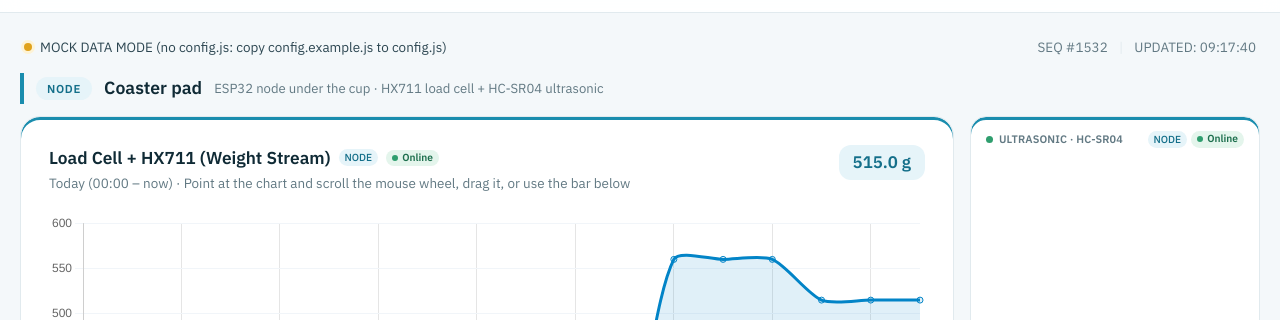
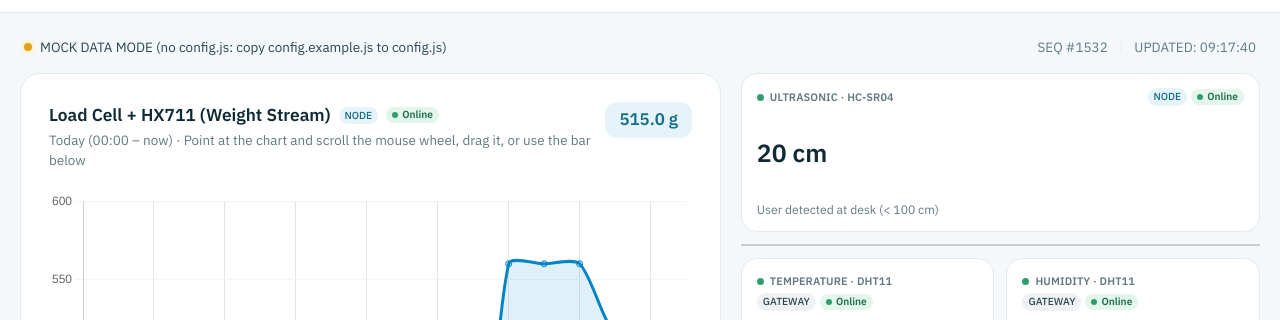
Before and after one commit to FooCKarn/SmartCoaster, a plain HTML site: page dashboard/sensors.html in a window 1280 px wide. Shown: the part 52-372 px from the top of the page. Drawn offline with nearby package versions, Linux system fonts and the light colour scheme; some packages are replaced by stand-ins of ours; a script that the page names is missing.

Commit message:
dahshboard layout

```diff
--- a/dashboard/sensors.html
+++ b/dashboard/sensors.html
@@ -66,14 +66,8 @@
     <button type="submit">Sign in</button>
   </form>
 
-  <!-- NODE board: coaster pad (HX711 load cell + HC-SR04) -->
-  <section class="board-section board-node" aria-labelledby="nodeTitle">
-    <header class="board-head">
-      <span class="board-pill">NODE</span>
-      <h2 class="board-title" id="nodeTitle">Coaster pad</h2>
-      <span class="board-sub">ESP32 node under the cup · HX711 load cell + HC-SR04 ultrasonic</span>
-    </header>
-    <div class="node-grid">
+  <!-- Top Section: Load Cell chart (NODE) + sensor cards grouped by board -->
+  <section class="sensor-layout">
     <div class="card sensor-chart-card">
       <div class="card-header">
         <div>
@@ -100,6 +94,7 @@
       </div>
     </div>
 
+    <div class="sensor-grid">
       <div class="mini-card accent-red" id="card-hcsr04">
         <div class="mini-top">
           <small>ULTRASONIC · HC-SR04</small>
@@ -113,17 +108,8 @@
         </div>
         <span class="mini-foot" id="dDesc">–</span>
       </div>
-    </div>
-  </section>
 
-  <!-- GATEWAY board: sign box (DHT11, KY-038, PIR, ESP-NOW receiver) -->
-  <section class="board-section board-gateway" aria-labelledby="gatewayTitle">
-    <header class="board-head">
-      <span class="board-pill">GATEWAY</span>
-      <h2 class="board-title" id="gatewayTitle">Sign box</h2>
-      <span class="board-sub">ESP32 gateway · DHT11 + KY-038 sound + PIR + ESP-NOW receiver</span>
-    </header>
-    <div class="sensor-grid">
+      <hr class="grid-divider">
       <div class="mini-card accent-yellow" id="card-temp">
         <div class="mini-top">
           <small>TEMPERATURE · DHT11</small>
@@ -197,8 +183,11 @@
         <span class="mini-foot">Rising-edge interrupts on GPIO27 (no polling)</span>
       </div>
     </div>
+  </section>
 
-    <div class="card room-card">
+  <!-- Bottom Section: Room Environment Chart + Embedded Architecture Health -->
+  <section class="bottom-grid" style="margin-top: 20px;">
+    <div class="card">
       <div class="card-header">
         <div>
           <div class="title-row">
@@ -218,10 +207,7 @@
         <span class="chart-scroll-range mono" id="roomScrollRange">–</span>
       </div>
     </div>
-  </section>
 
-  <!-- Firmware status of both boards -->
-  <section class="board-section board-system">
     <div class="card">
       <div class="card-header">
         <div>
--- a/dashboard/style.css
+++ b/dashboard/style.css
@@ -29,10 +29,6 @@
   --red-ink: #a02f2b;
   --gray: #94a7b0;
   --gray-soft: #eef2f4;
-
-  --gw: #5b63c7;
-  --gw-soft: #ecedfa;
-  --gw-ink: #3f46a0;
 
   --radius: 20px;
 }
@@ -473,50 +469,13 @@ a:focus-visible, button:focus-visible {
 }
 
 /* ================= PAGE 2: SENSORS & TIME RANGE CONTROLS ================= */
-/* Board sections: NODE (coaster pad) and GATEWAY (sign box) */
-.board-section { --board: var(--gray); }
-.board-section + .board-section { margin-top: 28px; }
-.board-node { --board: var(--aqua); --board-soft: var(--aqua-soft); --board-ink: var(--aqua-deep); }
-.board-gateway { --board: var(--gw); --board-soft: var(--gw-soft); --board-ink: var(--gw-ink); }
-
-.board-head {
-  display: flex;
-  align-items: center;
-  flex-wrap: wrap;
-  gap: 4px 12px;
-  margin: 0 0 12px;
-  padding: 2px 0 2px 12px;
-  border-left: 4px solid var(--board);
-}
-.board-pill {
-  font-size: 0.72rem;
-  font-weight: 700;
-  letter-spacing: 0.06em;
-  padding: 3px 11px;
-  border-radius: 99px;
-  background: var(--board-soft);
-  color: var(--board-ink);
-}
-.board-title { margin: 0; font-size: 1.1rem; font-weight: 600; color: var(--ink); }
-.board-sub { font-size: 0.82rem; color: var(--muted); }
-
-/* colored strip on top of every card so each card visibly belongs to its board */
-.board-section .card,
-.board-section .mini-card { box-shadow: inset 0 3px 0 var(--board); }
-
-.title-row { display: flex; align-items: center; gap: 8px; flex-wrap: wrap; }
-
-.node-grid {
+.sensor-layout {
   display: grid;
-  grid-template-columns: minmax(0, 1fr) minmax(220px, 290px);
-  gap: 16px;
+  grid-template-columns: minmax(420px, 1.35fr) minmax(0, 1fr);
+  gap: 20px;
   align-items: stretch;
 }
-.node-grid > .mini-card { min-height: 0; }
-.node-grid > .mini-card b { font-size: 2.3rem; }
-@media (max-width: 1120px) { .node-grid { grid-template-columns: 1fr; } }
-
-.board-section > .sensor-grid + .card { margin-top: 12px; }
+@media (max-width: 1120px) { .sensor-layout { grid-template-columns: 1fr; } }
 
 .sensor-chart-card {
   display: flex;
@@ -557,11 +516,27 @@ a:focus-visible, button:focus-visible {
 
 .sensor-grid {
   display: grid;
-  grid-template-columns: repeat(5, minmax(0, 1fr));
+  grid-template-columns: repeat(2, minmax(0, 1fr));
   grid-auto-rows: 1fr;
   gap: 12px;
   min-width: 0;
 }
+@media (max-width: 540px) { .sensor-grid { grid-template-columns: 1fr; } }
+.sensor-grid > .mini-card:last-child { grid-column: 1 / -1; }
+
+/* divider line between the NODE card and the GATEWAY cards */
+.sensor-grid { grid-template-rows: 1fr auto repeat(3, 1fr); }
+.grid-divider {
+  grid-column: 1 / -1;
+  align-self: center;
+  width: 100%;
+  height: 0;
+  margin: 0;
+  border: 0;
+  border-top: 2px solid rgba(15, 42, 53, 0.2);
+}
+.sensor-grid > #card-hcsr04 { grid-column: 1 / -1; }
+.title-row { display: flex; align-items: center; gap: 8px; flex-wrap: wrap; }
 
 .mini-card {
   background: var(--surface);
@@ -616,7 +591,7 @@ a:focus-visible, button:focus-visible {
   border-radius: 99px;
 }
 .node-tag { background: var(--aqua-soft); color: var(--aqua-deep); }
-.gw-tag   { background: var(--gw-soft); color: var(--gw-ink); }
+.gw-tag   { background: var(--gray-soft); color: var(--text); }
 
 .sensor-badge {
   display: inline-flex;
@@ -768,13 +743,17 @@ a:focus-visible, button:focus-visible {
 
 /* Tablet & medium screens (<= 1120px) */
 @media (max-width: 1120px) {
-  /* 5 cards: top row 3 cards, bottom row 2 wider cards */
-  .sensor-grid {
-    grid-template-columns: repeat(6, minmax(0, 1fr));
+  .sensor-layout {
+    grid-template-columns: 1fr;
   }
 
-  .sensor-grid > .mini-card { grid-column: span 2; }
-  .sensor-grid > .mini-card:nth-child(n+4) { grid-column: span 3; }
+  .sensor-grid {
+    grid-template-columns: repeat(3, minmax(0, 1fr));
+  }
+
+  .sensor-grid > .mini-card:last-child {
+    grid-column: span 2;
+  }
 }
 
 /* Small tablet / landscape phone (<= 768px) */
@@ -819,9 +798,9 @@ a:focus-visible, button:focus-visible {
     gap: 10px;
   }
 
-  .sensor-grid > .mini-card,
-  .sensor-grid > .mini-card:nth-child(n+4) { grid-column: auto; }
-  .sensor-grid > .mini-card:last-child { grid-column: 1 / -1; }
+  .sensor-grid > .mini-card:last-child {
+    grid-column: 1 / -1;
+  }
 
   .room-chart-wrap {
     height: 210px;
@@ -875,10 +854,6 @@ a:focus-visible, button:focus-visible {
   .sensor-grid {
     grid-template-columns: 1fr;
   }
-
-  .sensor-grid > .mini-card:last-child { grid-column: auto; }
-
-  .board-sub { flex-basis: 100%; }
 
   .mini-card {
     min-height: auto;
```
Also changed, not shown: 2 other files. Lines whose indentation alone changed are shown as unchanged.
